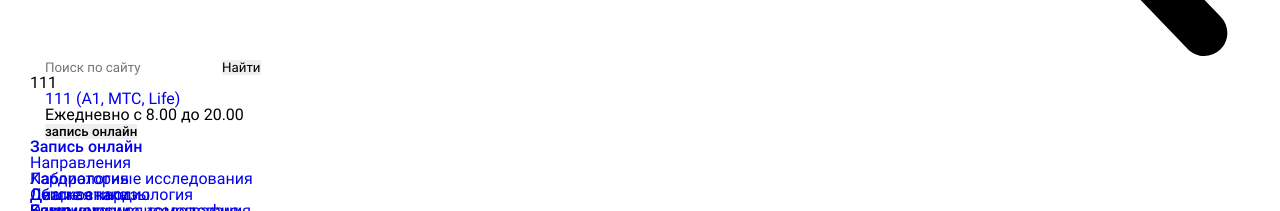
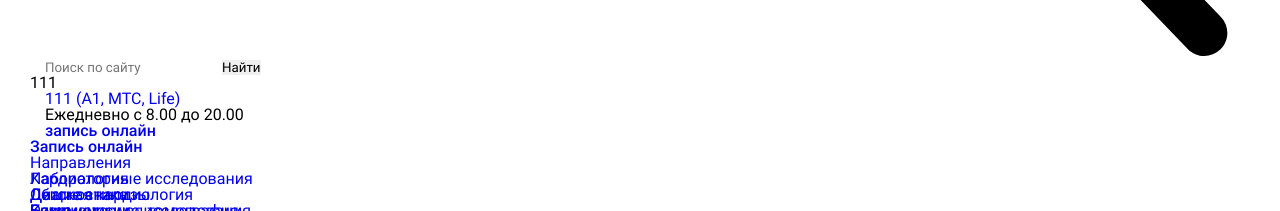
Before and after one commit to DinDenz/puls-med-center, a React (Create React App) app: page /about in a window 1280 px wide. Shown: the part 3140-3351 px from the top of the page. Built offline with nearby package versions, Linux system fonts and the light colour scheme.

Commit message:
update button

```diff
--- a/src/CSS/PAGES_CSS/About.css
+++ b/src/CSS/PAGES_CSS/About.css
@@ -25,7 +25,7 @@
     color: white;
 }
 .about-info{
-    padding: 0 30px;
+    padding: 10px 30px;
 }
 @media screen and (max-width:992px) {
     .about-info{
--- a/src/Components/Header/Mob/MobContactsDrop.jsx
+++ b/src/Components/Header/Mob/MobContactsDrop.jsx
@@ -15,7 +15,7 @@ export default function MobContactsDrop() {
                 </div>
             </div>
             <div className="button-mobile-drop">
-                <button className="drop-mob-but font-roboto-medium">запись онлайн</button>
+                <a href='https://talon.by/' className="drop-mob-but font-roboto-medium">запись онлайн</a>
             </div>
 
         </>
```
